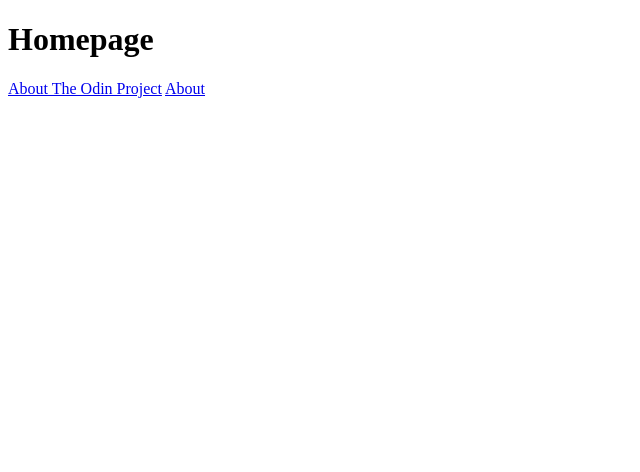
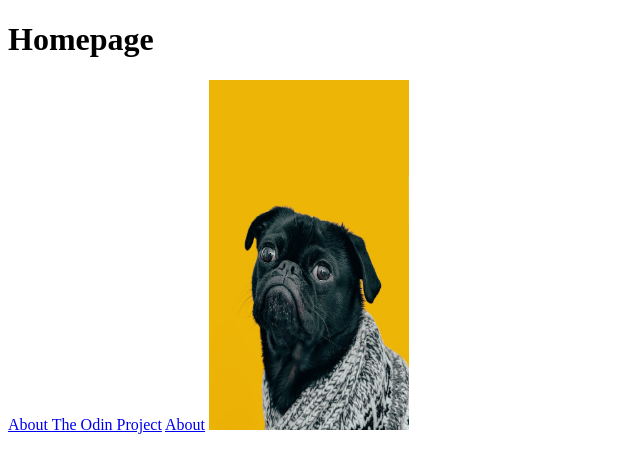
Before and after one commit to mmshaikh114/lessons_excercises, a plain HTML site: page odin-links-and-images/index.html in a window 1280 px wide. Shown: the whole page, without its empty margins (0-640 px from the left). Drawn offline with Linux system fonts and the light colour scheme.

Commit message:
Finished the images section!

```diff
--- a/odin-links-and-images/index.html
+++ b/odin-links-and-images/index.html
@@ -11,6 +11,8 @@
         <a href="https://www.theodinproject.com/about" target="_blank" rel="noopener">About The Odin Project</a>
 
         <a href="./pages/about.html">About</a>
+
+        <img src="./images/dog.jpg" alt="This was a dog" height="350" width="200">
     </body>
 
 
```
Also changed, not shown: odin-links-and-images/pages/about.html (+1 -2 lines), odin-links-and-images/images/dog.jpg (added), 2 other files.
